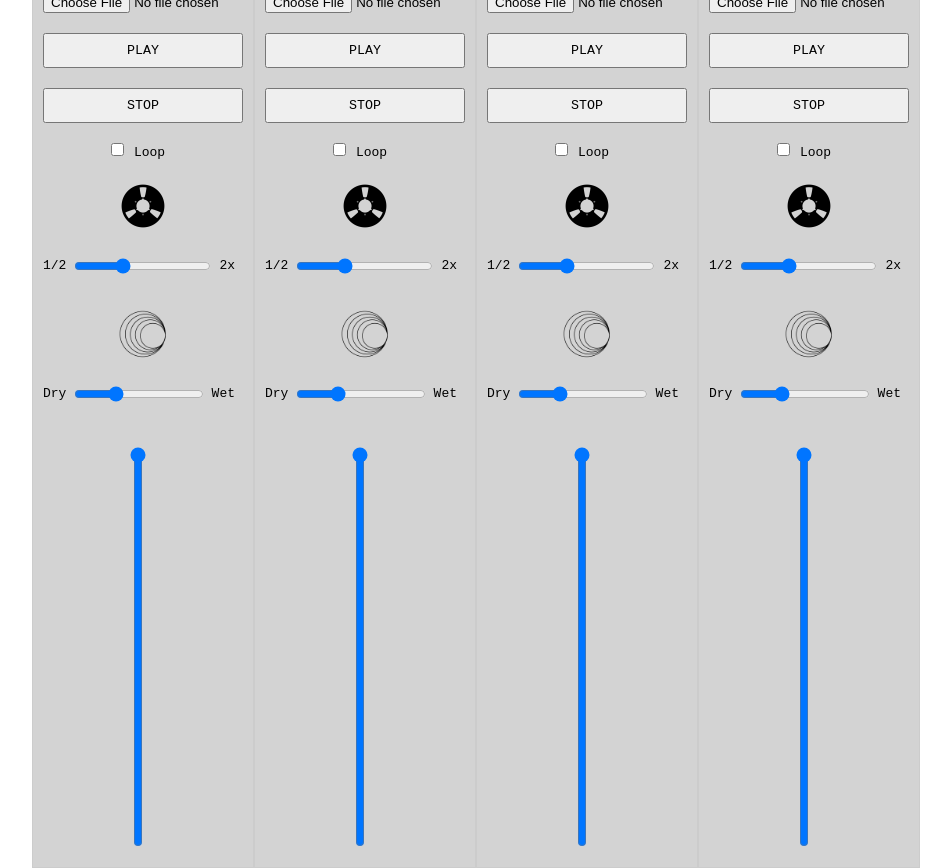
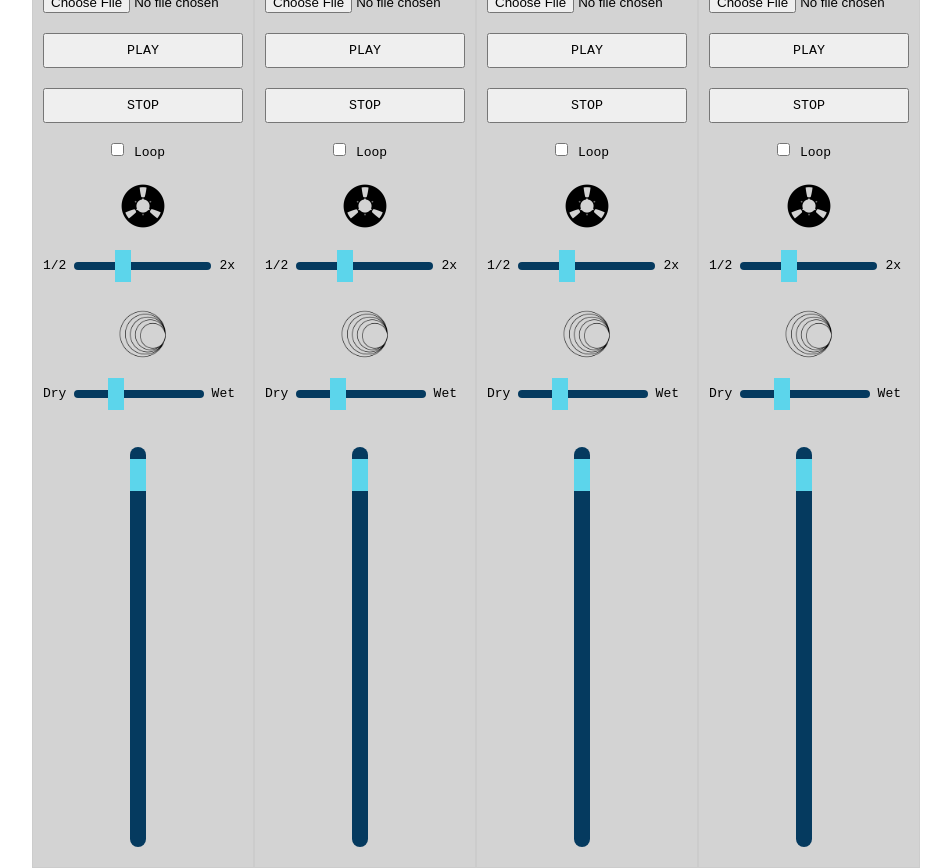
Before and after one commit to jmelvnsn/audio-mixer, a React (Create React App) app: page / in a window 1280 px wide. Shown: the whole page, without its empty margins (164-1115 px from the left). Built offline with nearby package versions, Linux system fonts and the light colour scheme; no server answers.

Commit message:
Update slider styles

```diff
--- a/src/App.css
+++ b/src/App.css
@@ -89,3 +89,69 @@ button {
   from { transform: rotate(0deg); }
   to { transform: rotate(360deg); }
 }
+
+/********** Range Input Styles **********/
+/*Range Reset*/
+input[type="range"] {
+  -webkit-appearance: none;
+   appearance: none;
+   background: transparent;
+   cursor: pointer;
+   width: 15rem;
+}
+
+/* Removes default focus */
+input[type="range"]:focus {
+ outline: none;
+}
+
+/***** Chrome, Safari, Opera and Edge Chromium styles *****/
+/* slider track */
+input[type="range"]::-webkit-slider-runnable-track {
+  background-color: #053a5f;
+  border-radius: 0.5rem;
+  height: 0.5rem;
+}
+
+/* slider thumb */
+input[type="range"]::-webkit-slider-thumb {
+ -webkit-appearance: none; /* Override default look */
+  appearance: none;
+  margin-top: -12px; /* Centers thumb on the track */
+
+  /*custom styles*/
+  background-color: #5cd5eb;
+  height: 2rem;
+  width: 1rem;
+}
+
+input[type="range"]:focus::-webkit-slider-thumb {
+ border: 1px solid #053a5f;
+ outline: 3px solid #053a5f;
+ outline-offset: 0.125rem;
+}
+
+/******** Firefox styles ********/
+/* slider track */
+input[type="range"]::-moz-range-track {
+  background-color: #053a5f;
+  border-radius: 0.5rem;
+  height: 0.5rem;
+}
+
+/* slider thumb */
+input[type="range"]::-moz-range-thumb {
+  border: none; /*Removes extra border that FF applies*/
+  border-radius: 0; /*Removes default border-radius that FF applies*/
+
+  /*custom styles*/
+  background-color: #5cd5eb;
+  height: 2rem;
+  width: 1rem;
+}
+
+input[type="range"]:focus::-moz-range-thumb {
+ border: 1px solid #053a5f;
+ outline: 3px solid #053a5f;
+ outline-offset: 0.125rem;
+}
```
